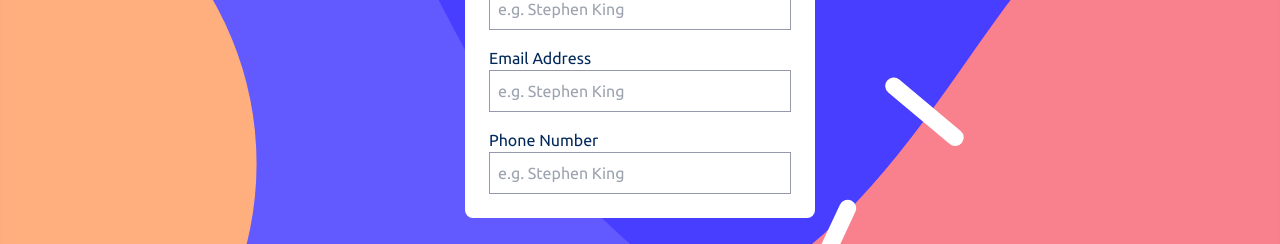
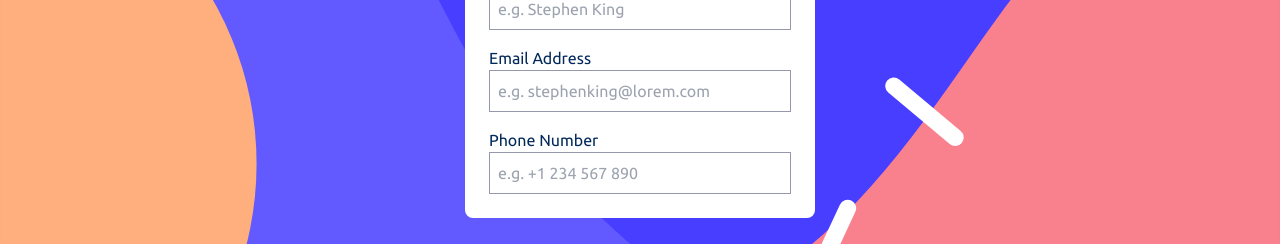
Before and after one commit to Qorbanzadeh/multi-step-form, a Next.js app: page / in a window 1280 px wide. Shown: the part 262-506 px from the top of the page. Built offline with nearby package versions, Linux system fonts and the light colour scheme.

Commit message:
Add context logic

```diff
--- a/src/components/form.component.tsx
+++ b/src/components/form.component.tsx
@@ -1,17 +1,22 @@
 // library imports
-import { useEffect, useState } from "react";
 import Image from "next/image";
 import { clsx } from "clsx";
+import { FormEvent, useState } from "react";
 
 // asset imports
 import MobileBgSlideBar from "../assets/images/bg-sidebar-mobile.svg";
 
 // component imports
 import FormHeader from "./form-header.component";
-import Step1FormContent from "./step-1-form-content.component";
-import Step2FormContent from "./step-2-form-content.component";
-import { useRouter } from "next/router";
-import Link from "next/link";
+import PersonalInfoFormContent from "./personal-info-form-content.component";
+import PlanInfoFormContent from "./plan-info-form-content.component";
+import AddOnFormContent from "./add-on-info-form-content.component";
+
+// hooks
+import { useMultiStepForm } from "@/hooks/use-multi-step-form.hook";
+import { useFormContext } from "@/contexts/form.context";
+import { validateFormFields } from "@/utils";
+import FinishedFormContent from "./finished-form-content.component";
 
 const steps = [
   {
@@ -19,37 +24,44 @@ const steps = [
     number: 1,
     title: "Personal info",
     description: "Please provide your name, email, address, and phone number.",
-    content: <Step1FormContent />,
+    content: <PersonalInfoFormContent />,
   },
   {
     id: "plan",
     number: 2,
     title: "Select your plan",
     description: "You have the option of monthly or yearly billing.",
-    content: <Step2FormContent />,
+    content: <PlanInfoFormContent />,
   },
   {
+    id: "add-ons",
     number: 3,
-    title: "add-ons",
+    title: "Pick add-ons",
     description: "Add-ons help enhance your gaming experience.",
+    content: <AddOnFormContent />,
   },
   {
     id: "finishing-up",
     number: 4,
     title: "Finishing up",
     description: "Double-check everything looks OK before confirming.",
+    content: <FinishedFormContent />,
   },
 ];
 
 function Form() {
-  const [currentStep, setCurrentStep] = useState(steps[0]);
-  const { asPath } = useRouter();
+  const { currentStep, backStep, nextStep, isFirstStep, isLastStep } =
+    useMultiStepForm(steps);
 
-  useEffect(() => {
-    const hash = asPath.split("#")[1];
-    const currentStep = steps.find((step) => step.id === hash) || steps[0];
-    if (hash) setCurrentStep(currentStep);
-  }, [asPath]);
+  const { data, setErrors } = useFormContext();
+
+  function onSubmitHandler(e: FormEvent<HTMLFormElement>) {
+    e.preventDefault();
+    const isFormValid = validateFormFields(data, setErrors);
+    if (isFormValid) {
+      nextStep();
+    }
+  }
 
   return (
     <div className="relative flex items-start justify-center h-screen">
@@ -66,18 +78,18 @@ function Form() {
         {/* steps */}
         <div className="flex items-center justify-center p-8 space-x-4 text-white bg-transparent">
           {steps.map((step, index) => (
-            <Link
-              href={`#${step.id}`}
+            <span
               key={index}
               className={clsx({
-                "cursor-pointer rounded-full w-[30px] h-[30px] grid place-items-center transition-all duration-300 ease-in-out":
+                "rounded-full w-[30px] h-[30px] grid place-items-center transition-all duration-300 ease-in-out":
                   true,
                 "border border-white": currentStep !== step,
-                "bg-lightBlue text-marinBlue": currentStep === step,
+                "bg-lightBlue text-marinBlue cursor-default":
+                  currentStep === step,
               })}
             >
               {step.number}
-            </Link>
+            </span>
           ))}
         </div>
         {/* step */}
@@ -86,18 +98,37 @@ function Form() {
             title={currentStep.title}
             description={currentStep.description}
           />
-          <form className="pt-2" id={currentStep.id}>
+          <form className="pt-2" id={currentStep.id} onSubmit={onSubmitHandler}>
             {currentStep.content && currentStep.content}
           </form>
         </div>
       </div>
-      <div className="fixed inset-x-0 bottom-0 z-50 flex items-center justify-end w-full p-4 bg-white">
+      <div
+        className={clsx({
+          "fixed inset-x-0 bottom-0 z-50 flex items-center justify-between w-full p-4 bg-white":
+            true,
+        })}
+      >
+        <button
+          disabled={isFirstStep}
+          onClick={backStep}
+          className={clsx({
+            "text-coolGray cursor-pointer": !isFirstStep,
+            "text-transparent": isFirstStep,
+          })}
+        >
+          Go back
+        </button>
         <button
           form={currentStep.id}
           type="submit"
-          className="p-2 sm:p-4 min-w-[30vw] h-[50px] text-white rounded-md bg-marinBlue"
+          className={clsx({
+            "p-2 sm:p-4 min-w-[30vw] h-[50px] text-white rounded-md": true,
+            "bg-marinBlue": !isLastStep,
+            "bg-purplishBlue": isLastStep,
+          })}
         >
-          Next Step
+          {isLastStep ? "Confirm" : "Next Step"}
         </button>
       </div>
     </div>
--- a/src/components/step-1-form-content.component.tsx
+++ b/src/components/personal-info-form-content.component.tsx
@@ -3,6 +3,7 @@ import clsx from "clsx";
 
 // context
 import { useFormContext } from "../contexts/form.context";
+import { inputValidator } from "@/utils";
 
 interface InputType {
   name: "name" | "email" | "phone";
@@ -32,13 +33,23 @@ const step1Inputs: InputType[] = [
   },
 ];
 
-function Step1FormContent() {
-  const { formData, formValidate, updateFormData } = useFormContext();
-  const { errors } = formData;
+function PersonalInfoFormContent() {
+  const { data, updateFields, setErrors } = useFormContext();
+  const { errors } = data;
+
+  function onBlurHandler(e: React.FocusEvent<HTMLInputElement>) {
+    const name = e.target.name as "name" | "email" | "phone";
+    const { error, isInputValid } = inputValidator(data[name], name);
+    if (!isInputValid) {
+      setErrors(name, error);
+    } else {
+      setErrors(name, "");
+    }
+  }
 
   return (
     <>
-      {step1Inputs.map(({ name, label }) => (
+      {step1Inputs.map(({ name, label, placeholder, type }) => (
         <label key={name} className="flex flex-col pt-4">
           <div className="flex items-center justify-between">
             <span className="text-marinBlue">{label}</span>
@@ -50,18 +61,16 @@ function Step1FormContent() {
           </div>
           <input
             name={name}
-            value={formData[name]}
-            onChange={(e) => updateFormData({ [name]: e.target.value })}
-            onBlur={(e) => {
-              formValidate(e.target.value, name);
-            }}
-            type="text"
-            placeholder="e.g. Stephen King"
-            className={clsx(
-              "p-2 border rounded-m text-marinBlue",
-              errors?.[name] && "border-strawberryRed",
-              !errors?.[name] && "border-coolGray"
-            )}
+            value={data[name]}
+            onChange={(e) => updateFields({ [name]: e.target.value })}
+            onBlur={onBlurHandler}
+            type={type}
+            placeholder={placeholder}
+            className={clsx({
+              "p-2 border rounded-m text-marinBlue": true,
+              "border-strawberryRed": errors?.[name],
+              "border-coolGray": !errors?.[name],
+            })}
           />
         </label>
       ))}
@@ -69,4 +78,4 @@ function Step1FormContent() {
   );
 }
 
-export default Step1FormContent;
+export default PersonalInfoFormContent;
--- a/src/contexts/form.context.tsx
+++ b/src/contexts/form.context.tsx
@@ -3,15 +3,36 @@ import { createContext, useContext, useState } from "react";
 
 // context
 type FormContextProps = {
-  formData: FormsData;
-  updateFormData: ({ ...data }) => void;
-  formValidate: (value: string, type: "name" | "email" | "phone") => void;
+  data: FormFieldsData;
+  updateFields: (fields: Partial<FormFieldsData>) => void;
+  setErrors: (type: string, value: string) => void;
+  isFormValid: boolean;
 };
 
 export const FormContext = createContext<FormContextProps>({
-  formData: {},
-  updateFormData: () => {},
-  formValidate: () => {},
+  data: {
+    name: "",
+    email: "",
+    phone: "",
+    plan: {
+      title: "Arcade",
+      price: {
+        monthly: "9",
+        yearly: "90",
+      },
+      icon: "ArcadeIcon",
+    },
+    yearlyPlan: false,
+    addOnes: [],
+    errors: {
+      name: "",
+      email: "",
+      phone: "",
+    },
+  },
+  updateFields: () => {},
+  setErrors: () => {},
+  isFormValid: false,
 });
 
 export const useFormContext = () => useContext(FormContext);
@@ -21,96 +42,57 @@ type FormProviderProps = {
   children: React.ReactNode;
 };
 
+const INITIAL_DATA: FormFieldsData = {
+  name: "",
+  email: "",
+  phone: "",
+  plan: {
+    title: "Arcade",
+    price: {
+      monthly: "9",
+      yearly: "90",
+    },
+    icon: "ArcadeIcon",
+  },
+  yearlyPlan: false,
+  addOnes: [],
+  errors: {
+    name: "",
+    email: "",
+    phone: "",
+  },
+};
+
 export const FormProvider = ({ children }: FormProviderProps) => {
-  const [formData, setFormData] = useState<FormsData>({});
+  const [data, setData] = useState(INITIAL_DATA);
 
-  const updateFormData = ({ ...data }) => {
-    setFormData({
-      ...formData,
-      ...data,
+  function updateFields(fields: Partial<FormFieldsData>) {
+    setData((prev) => {
+      return {
+        ...prev,
+        ...fields,
+      };
     });
+  }
+
+  function setErrors(type: string, value: string) {
+    setData((prev) => {
+      return {
+        ...prev,
+        errors: {
+          ...prev.errors,
+          [type]: value,
+        },
+      };
+    });
+  }
+
+  const values = {
+    data,
+    updateFields,
+    setErrors,
+    isFormValid: Object.values(data.errors).every((value) => value === ""),
   };
 
-  const formValidate = (value: string, type: "name" | "email" | "phone") => {
-    const emailRegex = /^[A-Z0-9._%+-]+@[A-Z0-9.-]+\.[A-Z]{2,4}$/i;
-    const prevErrors = formData.errors || {
-      name: "",
-      email: "",
-      phone: "",
-    };
-    switch (type) {
-      case "email":
-        if (!value.length) {
-          setFormData({
-            ...formData,
-            errors: {
-              ...prevErrors,
-              email: "Please enter an email address",
-            },
-          });
-          return false;
-        }
-        if (!emailRegex.test(String(value).toLowerCase())) {
-          setFormData({
-            ...formData,
-            errors: {
-              ...prevErrors,
-              email: "Please enter a valid email address",
-            },
-          });
-          return false;
-        }
-        setFormData({
-          ...formData,
-          email: "",
-        });
-        return true;
-      case "name":
-        if (!value.length) {
-          setFormData({
-            ...formData,
-            errors: {
-              ...prevErrors,
-              name: "Please enter your name",
-            },
-          });
-          return false;
-        }
-        setFormData({
-          ...formData,
-          errors: {
-            ...prevErrors,
-            name: "",
-          },
-        });
-        return true;
-      case "phone":
-        if (!value.length) {
-          setFormData({
-            ...formData,
-            errors: {
-              ...prevErrors,
-              phone: "Please enter a phone number",
-            },
-          });
-          return false;
-        }
-        setFormData({
-          ...formData,
-          errors: {
-            ...prevErrors,
-            phone: "",
-          },
-        });
-        return true;
-      default:
-        return false;
-    }
-  };
-
-  return (
-    <FormContext.Provider value={{ formData, updateFormData, formValidate }}>
-      {children}
-    </FormContext.Provider>
-  );
+  return <FormContext.Provider value={values}>{children}</FormContext.Provider>;
 };
--- /dev/null
+++ b/src/utils/index.ts
@@ -0,0 +1,70 @@
+export function inputValidator(value: string, type: string) {
+  const emailRegex = /^[A-Z0-9._%+-]+@[A-Z0-9.-]+\.[A-Z]{2,4}$/i;
+  let isInputValid = true;
+  let error = "";
+  switch (type) {
+    case "email":
+      if (!value.length) {
+        error = "Please enter an email address";
+        isInputValid = false;
+      } else if (!emailRegex.test(String(value).toLowerCase())) {
+        error = "Please enter a valid email address";
+        isInputValid = false;
+      }
+      break;
+    case "name":
+      if (!value.length) {
+        error = "Please enter your name";
+        isInputValid = false;
+      }
+      break;
+    case "phone":
+      if (!value.length) {
+        error = "Please enter a phone number";
+        isInputValid = false;
+      }
+      break;
+    default:
+      break;
+  }
+  return { isInputValid, error };
+}
+
+export function validateFormFields(
+  data: Partial<FormFieldsData>,
+  setError: (name: string, value: string) => void
+): boolean {
+  let isFormValid = true;
+
+  for (const key in data) {
+    // @ts-ignore
+    const { error } = inputValidator(data[key], key);
+    if (error !== "") {
+      setError(key, error);
+      isFormValid = false;
+    }
+  }
+
+  return isFormValid;
+}
+
+export const getTotalPrice = (
+  plan: Plan,
+  yearlyPlan: boolean,
+  addOns: AddOn[]
+) => {
+  let totalPrice = 0;
+  if (yearlyPlan) {
+    totalPrice += Number(plan.price.yearly);
+  } else {
+    totalPrice += Number(plan.price.monthly);
+  }
+  for (const addOn of addOns) {
+    if (yearlyPlan) {
+      totalPrice += Number(addOn.price.yearly);
+    } else {
+      totalPrice += Number(addOn.price.monthly);
+    }
+  }
+  return totalPrice;
+};
```
Also changed, not shown: src/components/add-on-info-form-content.component.tsx (added, +99 -0 lines), src/components/finished-form-content.component.tsx (added, +21 -0 lines), src/components/plan-info-form-content.component.tsx (renamed from src/components/step-2-form-content.component.tsx, +36 -20 lines), src/hooks/use-multi-step-form.hook.ts (added, +33 -0 lines), types.d.ts (+24 -16 lines).
